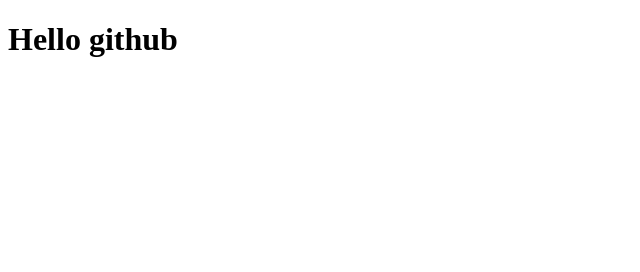
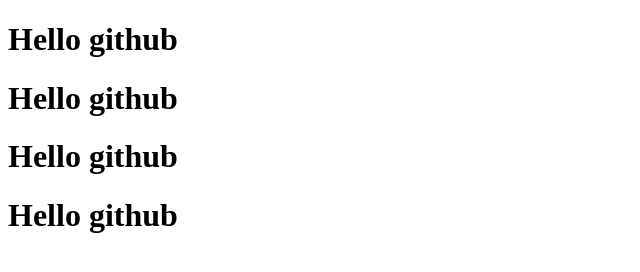
Before and after one commit to basilkhan1250/Practice-codes, a plain HTML site: page index.html in a window 1280 px wide. Shown: the whole page, without its empty margins (0-640 px from the left). Drawn offline with Linux system fonts and the light colour scheme.

Commit message:
working on it

```diff
--- a/index.html
+++ b/index.html
@@ -5,5 +5,8 @@
 </head>
 <body>
     <h1>Hello github</h1>
+    <h1>Hello github</h1>
+    <h1>Hello github</h1>
+    <h1>Hello github</h1>
 </body>
 </html>
```
